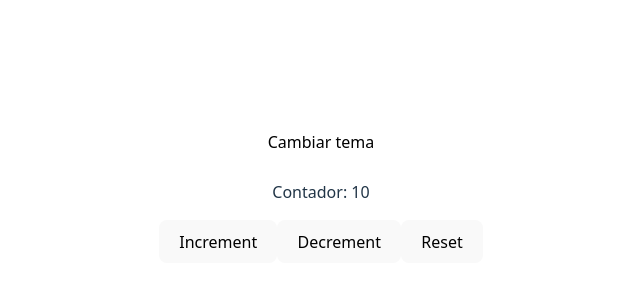
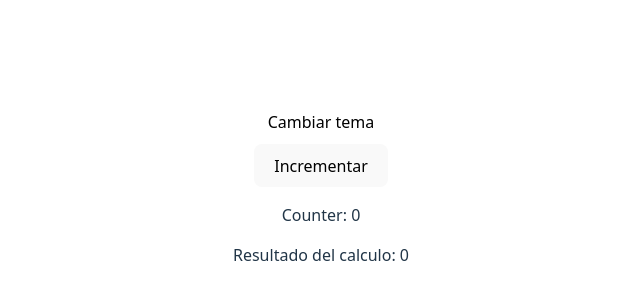
Before and after one commit to javierhrzgt/Curso-de-React, a React (Vite) app: page / in a window 1280 px wide. Shown: the part 208-508 px from the top of the page, without its empty margins (319-959 px from the left). Built offline with nearby package versions, Linux system fonts and the light colour scheme.

Commit message:
Optimización de Componentes en React con React.memo y Hooks

```diff
--- a/src/App.jsx
+++ b/src/App.jsx
@@ -1,5 +1,5 @@
 import { useContext, createContext, useState } from 'react'
-import CounterWithCustomHook from './components/CounterWithCustomHook/CounterWithCustomHook'
+import CounterWithReactMemo from './components/CounterWithReactMemo/CounterWithReactMemo'
 import './App.css'
 
 const ThemeContext = createContext();
@@ -40,7 +40,7 @@
       <ThemeProvider>
         <ThemeButton />
       </ThemeProvider>
-      <CounterWithCustomHook />
+      <CounterWithReactMemo />
     </>
   )
 }
--- /dev/null
+++ b/src/components/CounterWithReactMemo/CounterWithReactMemo.jsx
@@ -0,0 +1,37 @@
+import React,{ useCallback, useState,useMemo } from "react";
+
+const Child = React.memo(({counter}) => {
+    console.log("Renderizando Child");
+    return <p>Counter: {counter}</p>
+
+})
+
+function ExpensiveCalculation({num}) {
+    const result = useMemo(() => {
+        console.log("Calculando...");
+        return num * 2;
+    },[num]);
+
+    return <p>Resultado del calculo: {result}</p>
+}
+
+function CounterWithReactMemo() {
+    const [counter, setCounter] = useState(0);
+
+    const increment = useCallback(() => {
+        setCounter(prev => prev + 1);
+    })
+
+    return(
+        <div>
+            <button
+                onClick={increment}
+            >Incrementar
+            </button>
+            <Child counter={counter}/>
+            <ExpensiveCalculation num={counter}/>
+        </div>
+    )
+}
+
+export default CounterWithReactMemo;
```
